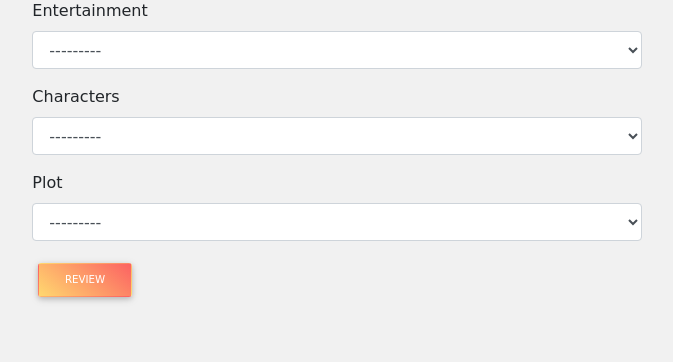
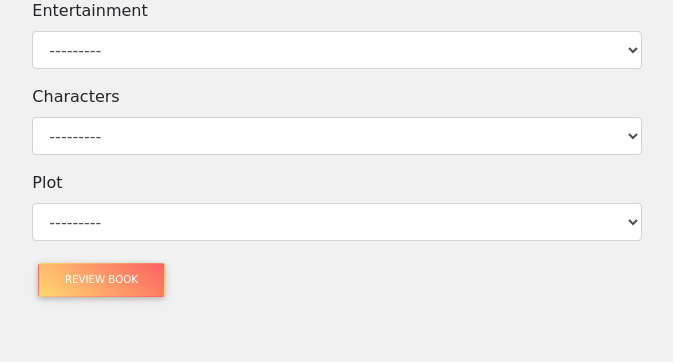
Before and after one commit to Tajeu2001/Books-Plus, a Django app: page /rate/1 in a window 1280 px wide; the page is wider, and only the part inside the window is pictured. Shown: the part 132-494 px from the top of that part, without its empty margins (196-869 px from the left). Run offline with Django 3.2, Linux system fonts and the light colour scheme; the visitor is signed in with stand-in values (Sample User, id 1); data that the repository does not hold is empty; some libraries are stand-ins or nearby versions; some web fonts are replaced.

Commit message:
Make migrations

```diff
--- a/book_app/templates/book.html
+++ b/book_app/templates/book.html
@@ -8,9 +8,9 @@
         <p style="font-size:3rem; font-weight: 900;text-align: center;">{{book.title}}</p><hr>
 		<img src="{{book.cover.url}}" alt="cover" style="height:35rem;">
 
-		<p>Author:{{book.author}}</p><hr>
-		<p>Description:{{book.description}}</p><hr>
-		<p>Year of Publication:{{book.year}}</p><hr>
+		<p>Author: {{book.author}}</p><hr>
+		<p>Description: {{book.description}}</p><hr>
+		<p>Year of Publication: {{book.year}}</p><hr>
         <div class="row">
             <div class="col-md-6">
                 <a href="{{ book.pdf.url }}" class="btn btn-outline-primary" target="_blank" style="width: 50%; float:right;">Read Book</a>
--- a/book_app/templates/review.html
+++ b/book_app/templates/review.html
@@ -11,7 +11,7 @@
             <div class="col-md-2"></div>
             <div class="col-md-6">
                 {% bootstrap_form rate_form %}
-                <button class="btn peach-gradient btn-sm">Review</button>
+                <button class="btn peach-gradient btn-sm">Review Book</button>
             </div>
             <div class="col-md-4"></div>
         </div>
```
